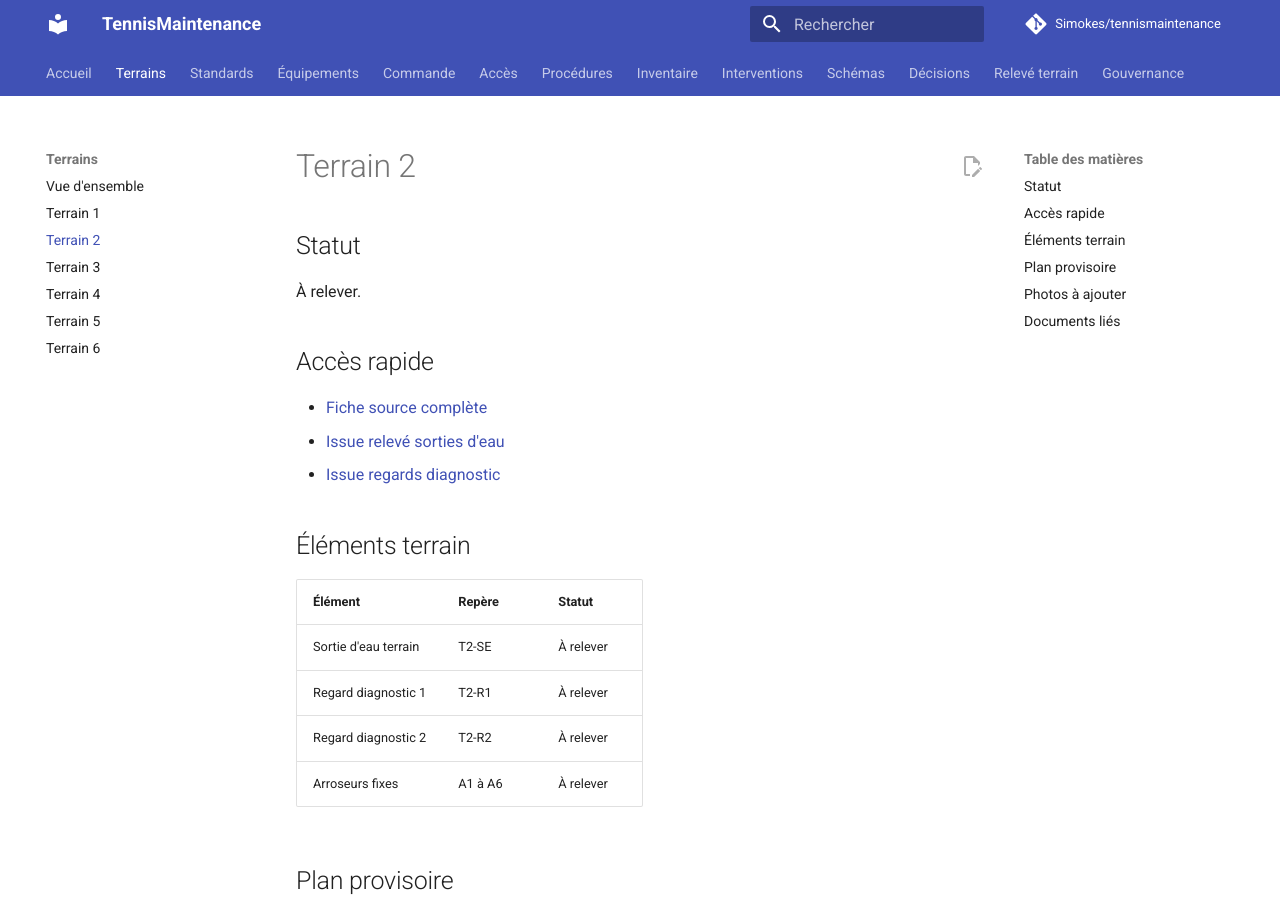
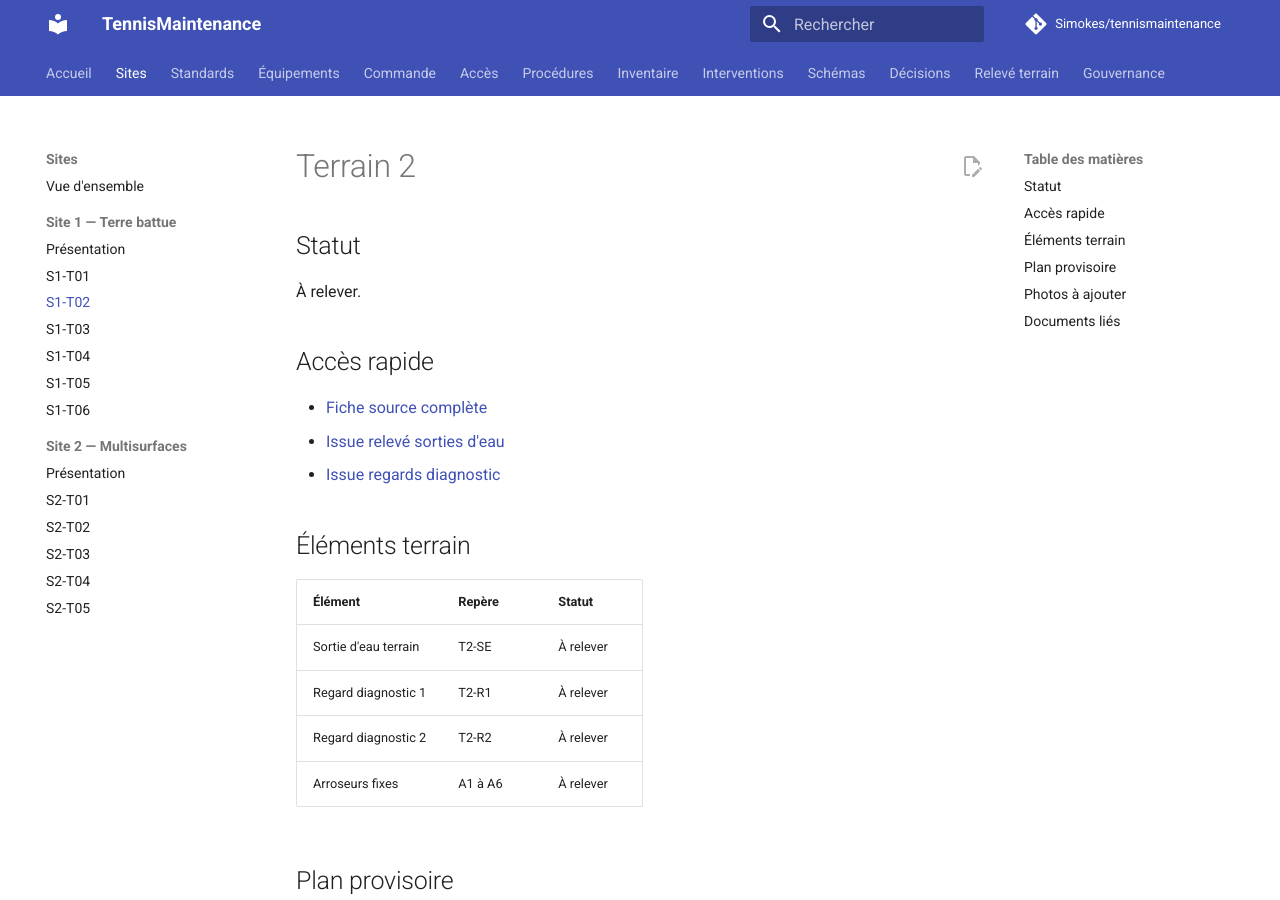
Before and after one commit to Simokes/tennismaintenance, an MkDocs documentation site: the page built from docs/terrains/T02.md, in a window 1280 px wide and 900 px high. Built offline with MkDocs 1.6.1 and Material for MkDocs 9.7.7, drawn with Linux system fonts in a browser that asks for light colours; comment, search, counter and statistics services are not loaded; some of the changed text lies outside the part shown.

Commit message:
docs: separate site navigation

```diff
--- a/mkdocs.yml
+++ b/mkdocs.yml
@@ -1,5 +1,5 @@
 site_name: TennisMaintenance
-site_description: Référentiel technique de maintenance des terrains de tennis
+site_description: Référentiel technique de maintenance de la structure tennis
 site_url: https://simokes.github.io/tennismaintenance/
 repo_url: https://github.com/Simokes/tennismaintenance
 repo_name: Simokes/tennismaintenance
@@ -33,14 +33,23 @@ markdown_extensions:
 
 nav:
   - Accueil: index.md
-  - Terrains:
-      - Vue d'ensemble: terrains/index.md
-      - Terrain 1: terrains/T01.md
-      - Terrain 2: terrains/T02.md
-      - Terrain 3: terrains/T03.md
-      - Terrain 4: terrains/T04.md
-      - Terrain 5: terrains/T05.md
-      - Terrain 6: terrains/T06.md
+  - Sites:
+      - Vue d'ensemble: sites/index.md
+      - Site 1 — Terre battue:
+          - Présentation: sites/site-1/index.md
+          - S1-T01: terrains/T01.md
+          - S1-T02: terrains/T02.md
+          - S1-T03: terrains/T03.md
+          - S1-T04: terrains/T04.md
+          - S1-T05: terrains/T05.md
+          - S1-T06: terrains/T06.md
+      - Site 2 — Multisurfaces:
+          - Présentation: sites/site-2/index.md
+          - S2-T01: sites/site-2/T01.md
+          - S2-T02: sites/site-2/T02.md
+          - S2-T03: sites/site-2/T03.md
+          - S2-T04: sites/site-2/T04.md
+          - S2-T05: sites/site-2/T05.md
   - Standards:
       - Vue d'ensemble: standards/index.md
       - Sortie terrain: standards/sortie-terrain.md
@@ -54,7 +63,7 @@ nav:
       - Programmateur Hunter ICC: control/programmateur-hunter-icc.md
   - Accès:
       - Vue d'ensemble: access/index.md
-      - Contrôle d'accès du site: access/controle-acces-site.md
+      - Contrôle d'accès du site 1: access/controle-acces-site.md
   - Procédures:
       - Vue d'ensemble: procedures/index.md
   - Inventaire:
```
